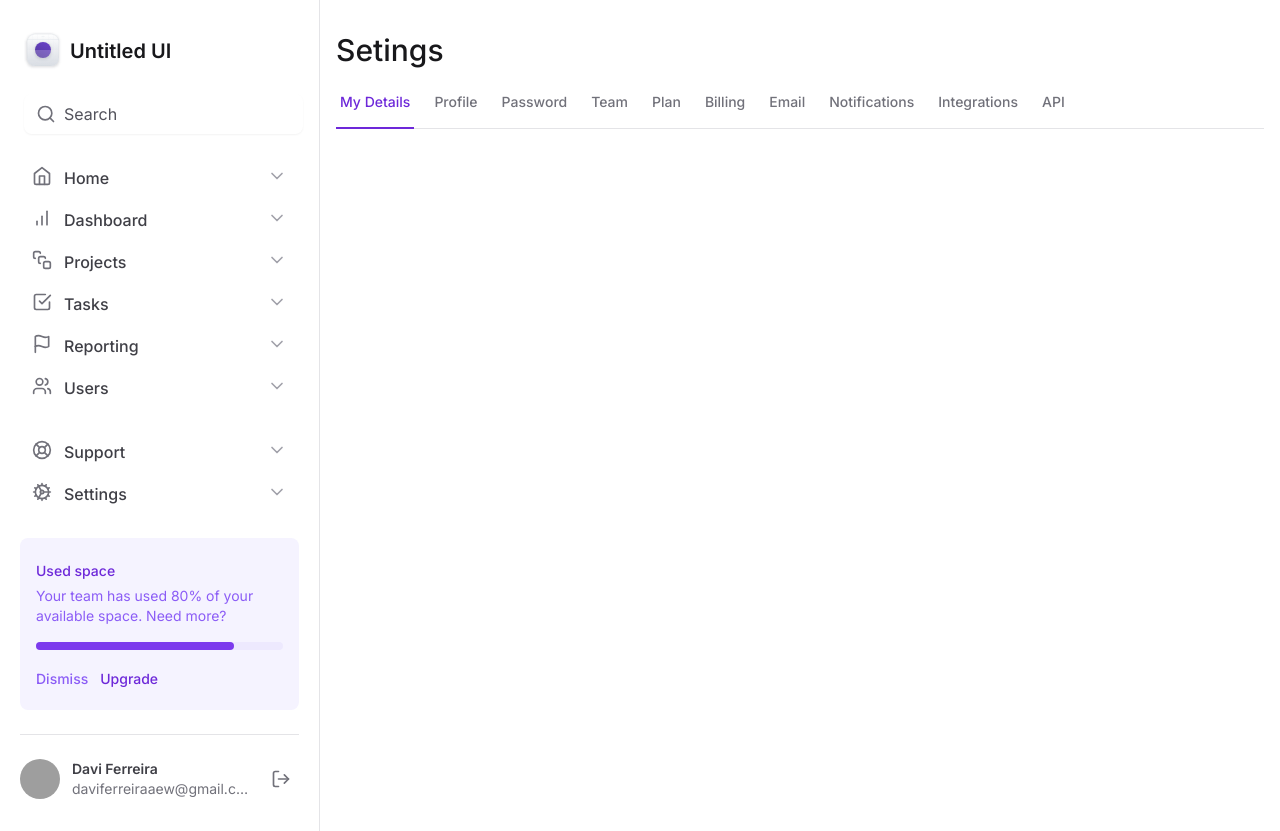
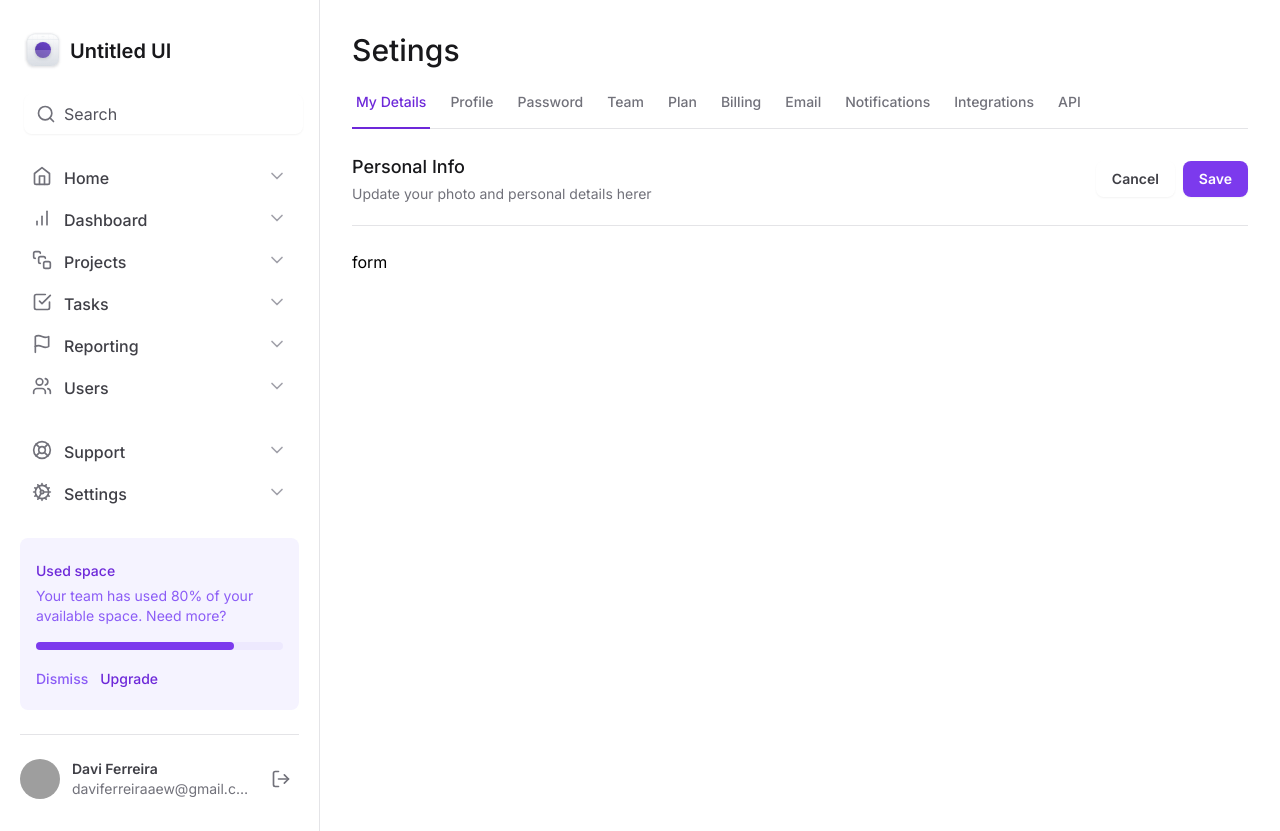
Before and after one commit to DaviF91/tailwind-next, a Next.js app: page / in a window 1280 px wide. Built offline with nearby package versions, Linux system fonts and the light colour scheme; grey boxes are pictures that could not be loaded.

Commit message:
formulário

```diff
--- a/src/app/layout.tsx
+++ b/src/app/layout.tsx
@@ -20,7 +20,7 @@ export default function RootLayout({
       <body className={inter.className}>
         <div className='grid min-h-screen grid-cols-app'>
           <Sidebar/>
-          <main className='px-4 pb-12 pt-8'>
+          <main className='px-8 pb-12 pt-8'>
             {children}
           </main>
         </div>
--- a/src/app/page.tsx
+++ b/src/app/page.tsx
@@ -6,6 +6,23 @@ export default function Home() {
       <h1 className='text-3xl font-medium text-zinc-900'>Setings</h1>
 
      <SettingsTabs />
+
+      <div className="mt-6 flex flex-col ">
+        <div className="flex items-center justify-between pb-5 border-b border-zinc-200">
+          <div className="space-y-1">
+            <h2 className="text-lg font-medium text-zinc-900">Personal Info</h2>
+            <span className="text-sm text-zinc-500">Update your photo and personal details herer</span>
+          </div>
+          <div className="flex items-center gap-2">
+            <button className="rounded-lg px-4 py-2 text-sm font-semibold shadow-sm border-zinc-300 text-zinc-700 hover:bg-zinc-50" type="button">Cancel</button>
+            <button className="rounded-lg px-4 py-2 text-sm font-semibold shadow-sm bg-violet-600 text-white hover:bg-violet-700" type="submit" for="settings">Save</button>
+          </div>
+        </div>
+
+        <form id="settings" className="mt-6 flex flex-col w-full " action="">
+          form
+        </form>
+      </div>
     </>
   )
 }
```
